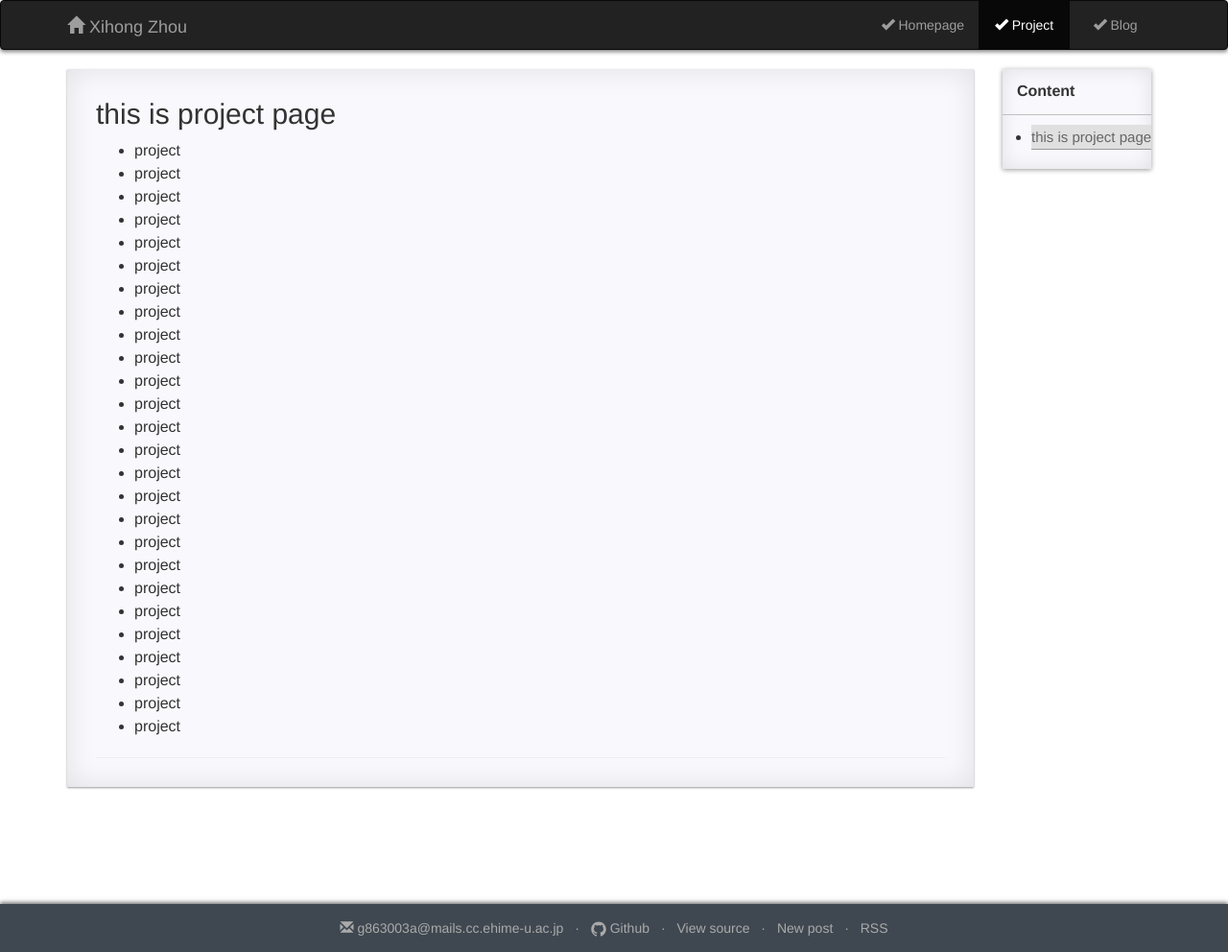
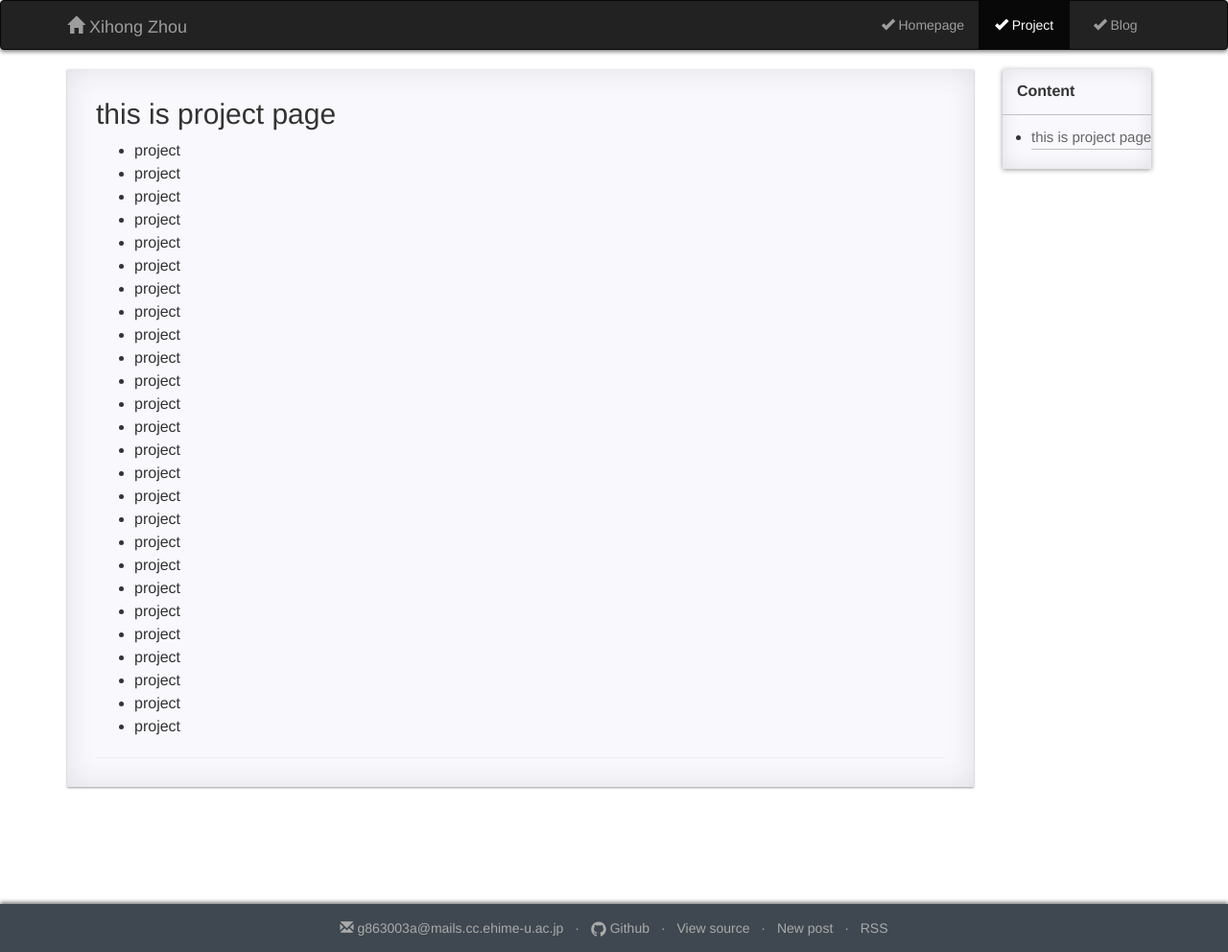
Before and after one commit to XihongZhou/xihongzhou.github.io, a Jekyll site: the page built from pages/2_project.md, in a window 1280 px wide. Shown: the whole page at 96% size. Built offline with Jekyll 4.4.1, drawn with Linux system fonts in a browser that asks for light colours; comment, search, counter and statistics services are not loaded.

Commit message:
Update index.css

```diff
--- a/static/css/index.css
+++ b/static/css/index.css
@@ -455,9 +455,14 @@
 	/*list-style: none;*/
 	font-size: 15px;
 	line-height: 25px;
-	border-bottom: 1px solid #9a9a9a;
-	background-color: #E0E0E0;
+	border-bottom: 1px solid #c0c0c0;
 }
+
+#content ul li:hover{
+	background-color: rgba(0,0,10,0.075);
+	color: #983;
+}
+
 .shadow-bottom-center{
 	background-color:#f8f8fd;
 	-webkit-box-shadow: 0 1px 5px rgba(0,0,0,0.4),0 0 20px rgba(0,0,0,0.1) inset;
```
